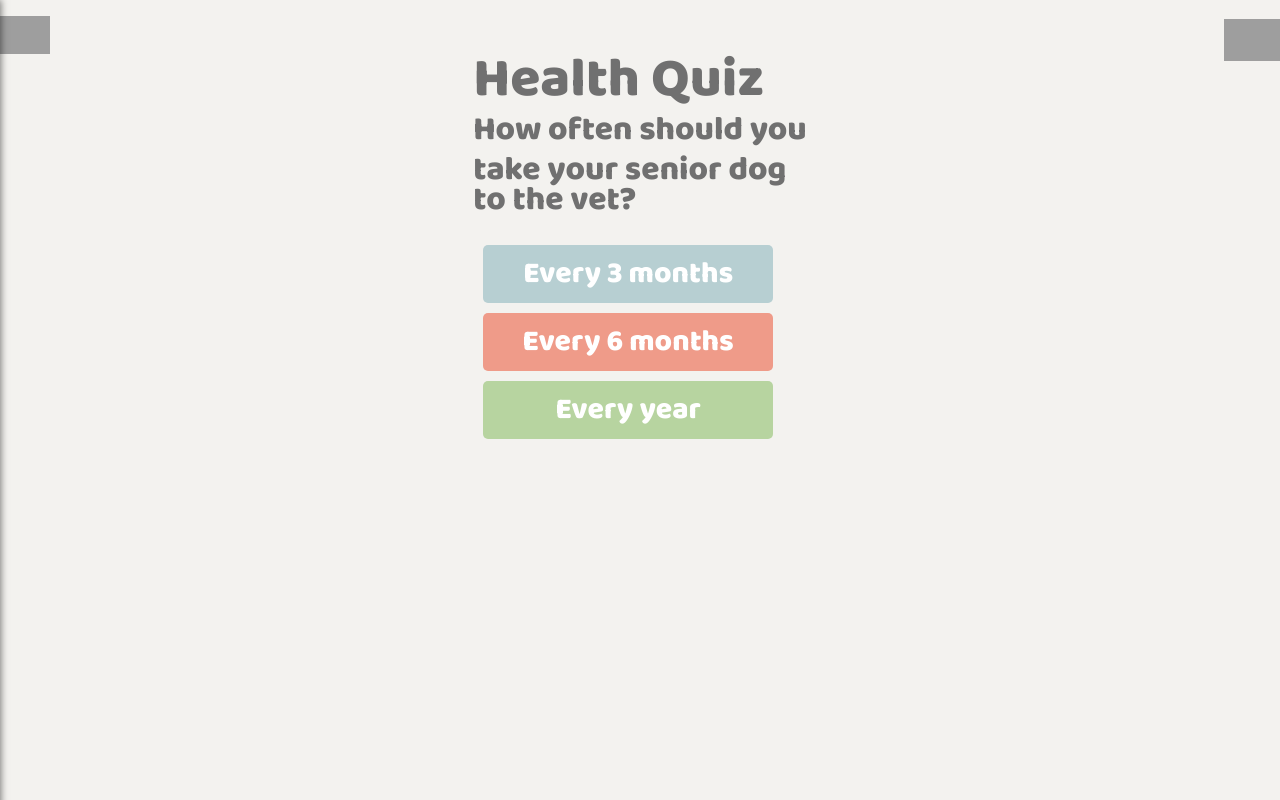
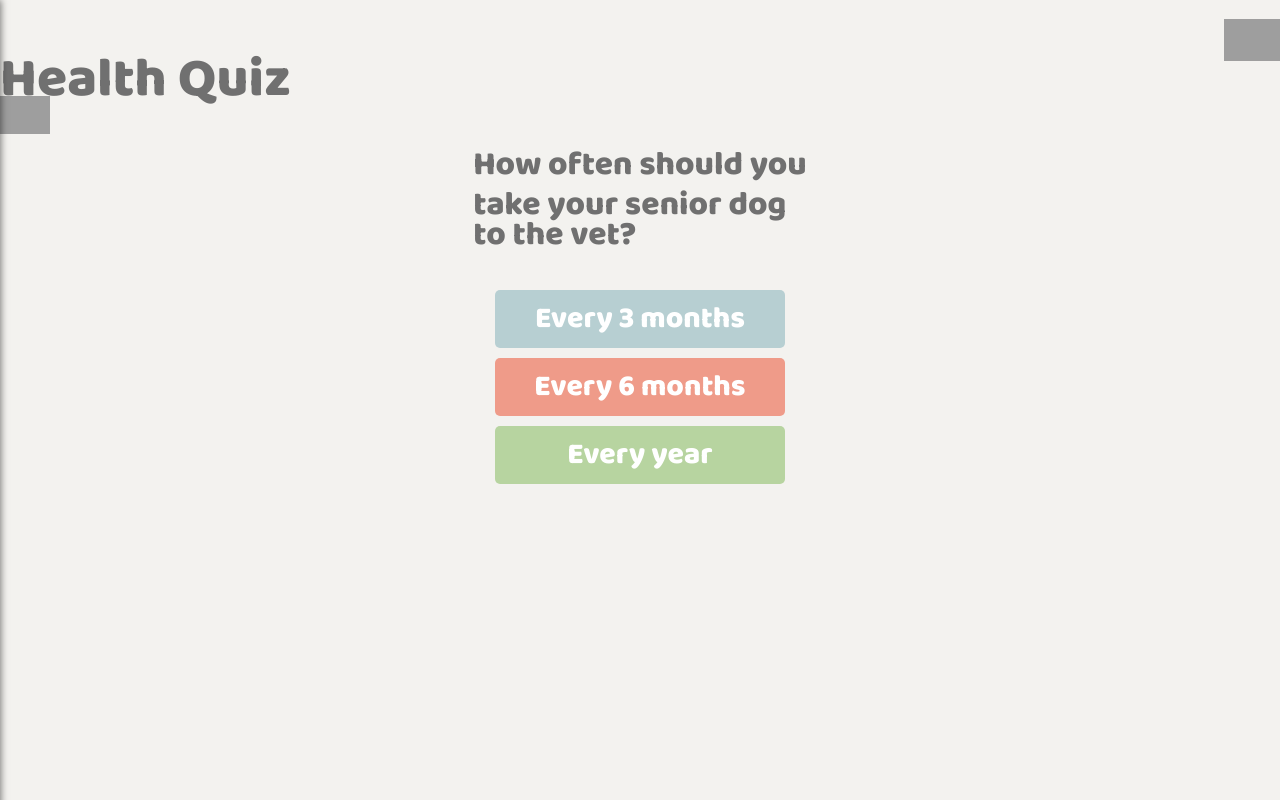
Before and after one commit to cpark3918/MDIA2109-Final, a Next.js app: page /healthquizq3 in a window 1280 px wide. Built offline with nearby package versions, Linux system fonts and the light colour scheme; grey boxes are pictures that could not be loaded.

Commit message:
more more more bug fixing for transitions

```diff
--- a/pages/healthquizq1/index.js
+++ b/pages/healthquizq1/index.js
@@ -43,10 +43,10 @@ const HealthQuizQ1 = ({ backgroundColor }) => {
         <div className="defaultscreen">
             <Menu />
             <LogoSmall />
+            <div className="healthquiz_pagetitle">
+                <PageTitle text="Health Quiz" />
+            </div>
             <div id="page">
-                <div className="healthquiz_pagetitle">
-                    <PageTitle text="Health Quiz" />
-                </div>
                 <div className="health_question">
                     <PanelTitle text="How often should rabies" />
                     <PanelTitle marginTop="-5px" marginBottom="-5px" text="shot be administered?" />
--- a/pages/healthquizq3/index.js
+++ b/pages/healthquizq3/index.js
@@ -1,6 +1,6 @@
 import Link from 'next/link';
 import Router from 'next/router';
-import React, { useEffect}  from 'react';
+import React, { useEffect } from 'react';
 import './healthquizq3.css';
 import LogoSmall from '../../comps/logo_small';
 import CustomButton from '../../comps/custombutton';
@@ -14,17 +14,17 @@ console.log(data);
 
 function clickAnswer() {
     document.querySelector("#page").style.left = "-100%";
-    setTimeout(function(){
+    setTimeout(function () {
         Router.push("/healthquizresults");
     }, 600)
 }
 
-function clickRight(){
+function clickRight() {
     ChangeData({
-        score:data.score+1
+        score: data.score + 1
     })
     document.querySelector("#page").style.left = "-100%";
-    setTimeout(function(){
+    setTimeout(function () {
         Router.push("/healthquizresults");
     }, 600)
 }
@@ -32,7 +32,7 @@ function clickRight(){
 const HealthQuizQ3 = ({ backgroundColor }) => {
 
     useEffect(() => {
-        setTimeout(()=>{
+        setTimeout(() => {
             document.querySelector("#page").style.left = "0%";
         }, 50);
     }, []);
@@ -40,13 +40,14 @@ const HealthQuizQ3 = ({ backgroundColor }) => {
 
     return <div
         style={{ backgroundColor: backgroundColor }}
-    className="health_quiz" id="page">
+        className="health_quiz">
         <div className="defaultscreen">
             <Menu />
             <LogoSmall />
             <div className="healthquiz_pagetitle">
                 <PageTitle text="Health Quiz" />
             </div>
+            <div id="page">
                 <div className="health_question">
                     <PanelTitle text="How often should you" />
                     <PanelTitle marginTop="-5px" marginBottom="-5px" text="take your senior dog" />
@@ -64,6 +65,7 @@ return <div
                     </div>
                 </div>
             </div>
+        </div>
     </div >
 }
 
```
Lines whose indentation alone changed are shown as unchanged.
